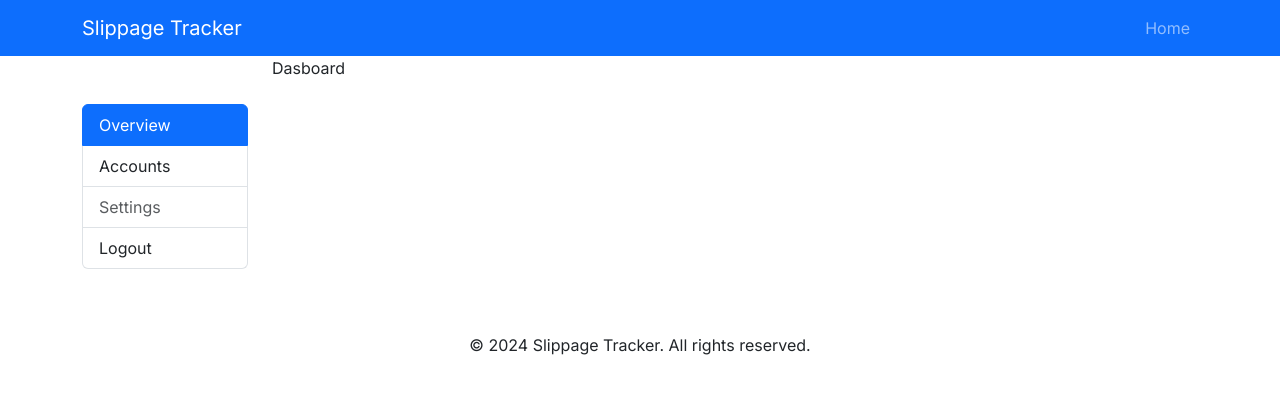
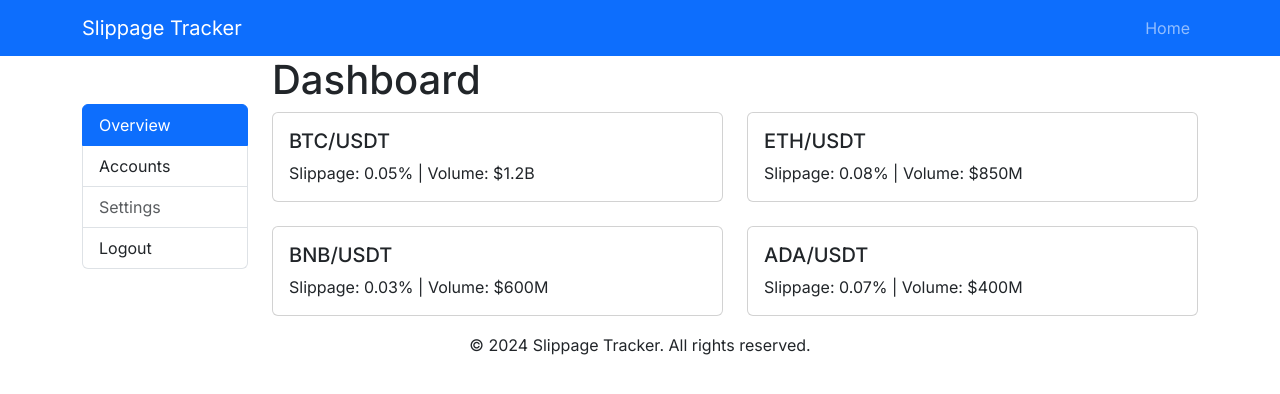
Before and after one commit to sajidmahamud835/slippage-tracker-client, a Next.js app: page /dashboard in a window 1280 px wide. Shown: the top 394 px of the page. Built offline with nearby package versions, Linux system fonts and the light colour scheme.

Commit message:
dashboard cards added

```diff
--- a/src/app/(user)/dashboard/page.tsx
+++ b/src/app/(user)/dashboard/page.tsx
@@ -1,9 +1,19 @@
+import DashboardCards from '@/app/components/DashboardCards'
 import { NextPage } from 'next'
 
 interface Props { }
 
+const cardsData = [
+    { title: "BTC/USDT", text: "Slippage: 0.05% | Volume: $1.2B" },
+    { title: "ETH/USDT", text: "Slippage: 0.08% | Volume: $850M" },
+    { title: "BNB/USDT", text: "Slippage: 0.03% | Volume: $600M" },
+    { title: "ADA/USDT", text: "Slippage: 0.07% | Volume: $400M" },
+];
 const Dashboard: NextPage<Props> = ({ }) => {
-    return <div>Dasboard</div>
+    return <div>
+        <h1>Dashboard</h1>
+        <DashboardCards cards={cardsData} />
+    </div>
 }
 
 export default Dashboard
--- /dev/null
+++ b/src/app/components/DashboardCards.tsx
@@ -0,0 +1,37 @@
+'use client'
+import { NextPage } from 'next'
+import Card from 'react-bootstrap/Card';
+import Col from 'react-bootstrap/Col';
+import Row from 'react-bootstrap/Row';
+
+interface CardData {
+    title: string;
+    text: string;
+}
+
+interface Props {
+    cards: CardData[];
+}
+
+const DashboardCards: NextPage<Props> = ({ cards }) => {
+    return (
+        <div>
+            <Row xs={1} md={2} className="g-4">
+                {cards.map((card, idx) => (
+                    <Col key={idx}>
+                        <Card>
+                            <Card.Body>
+                                <Card.Title>{card.title}</Card.Title>
+                                <Card.Text>
+                                    {card.text}
+                                </Card.Text>
+                            </Card.Body>
+                        </Card>
+                    </Col>
+                ))}
+            </Row>
+        </div>
+    );
+}
+
+export default DashboardCards;
```
